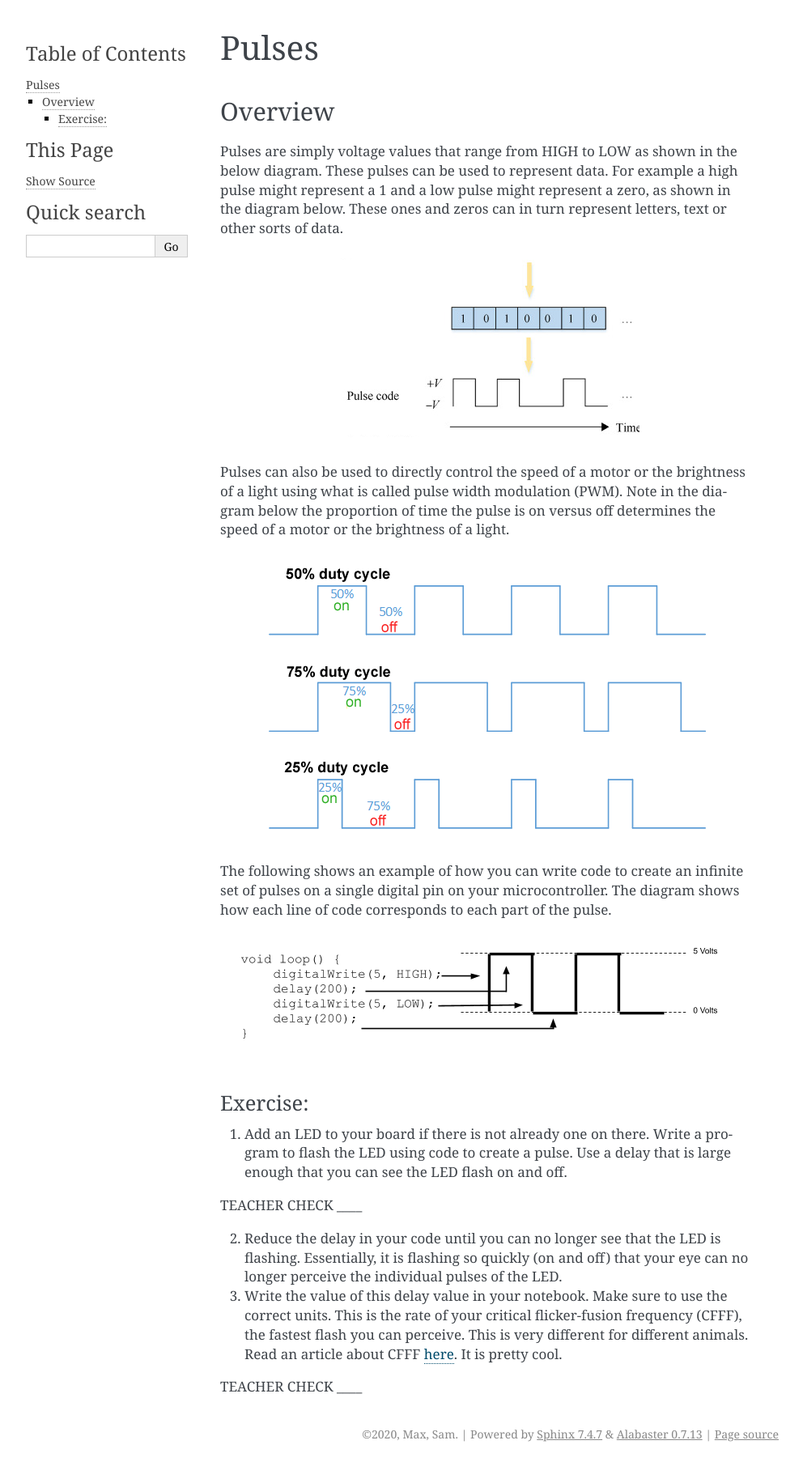
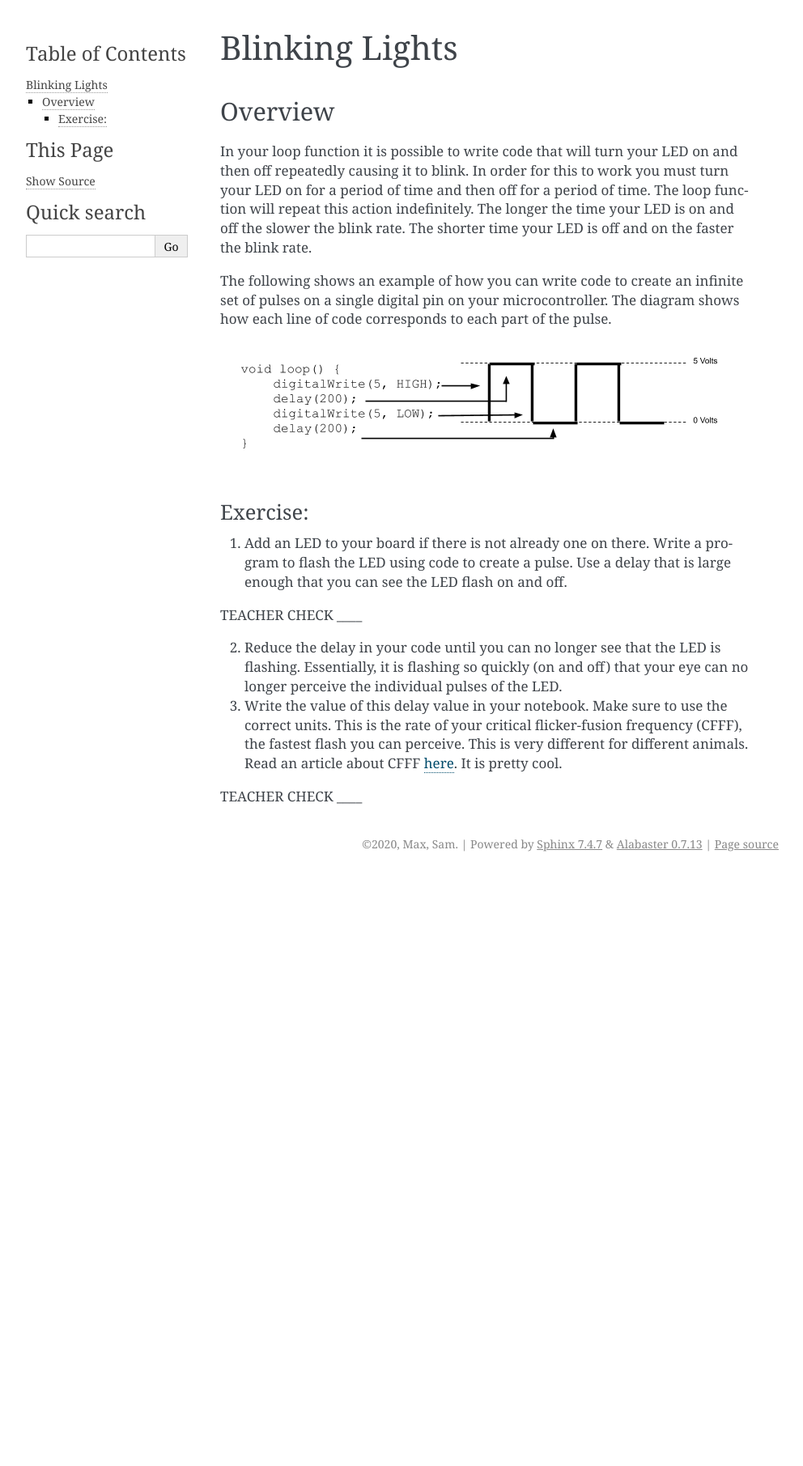
Before and after one commit to maxtkc/mvths-wiki, a Sphinx documentation site: the page built from docs/024-blinking-lights.rst, in a window 1280 px wide. Shown: the whole page at 81% size, without its empty margins (148-1140 px from the left). Built offline with Sphinx 7.4.7, drawn with Linux system fonts in a browser that asks for light colours; pages that are not in the unit, such as notebooks, are missing from menus; after the commit the page ends 1082 px from its top, so only the background shows below that.

Commit message:
Update and rename 024-pulses.rst to 024-blinking-lights.rst

```diff
--- a/docs/024-pulses.rst
+++ b/docs/024-blinking-lights.rst
@@ -1,22 +1,13 @@
-Pulses
+Blinking Lights
 ======
 
 Overview
 --------
 
-Pulses are simply voltage values that range from HIGH to LOW as shown in the below diagram. These pulses can be used to represent data. For
-example a high pulse might represent a 1 and a low pulse might represent a zero, as shown in the diagram below. These ones and zeros can in turn
-represent letters, text or other sorts of data.
+In your loop function it is possible to write code that will turn your LED on and then off repeatedly causing it to blink. In order for this to work
+you must turn your LED on for a period of time and then off for a period of time. The loop function will repeat this action indefinitely. The longer the
+time your LED is on and off the slower the blink rate. The shorter time your LED is off and on the faster the blink rate.
 
-.. figure:: images/pulses.png
-   :alt:
-
-Pulses can also be used to directly control the speed of a motor or the brightness of a light using what is called pulse
-width modulation (PWM). Note in the diagram below the proportion of time the pulse is on versus off determines the speed of
-a motor or the brightness of a light.
-
-.. figure:: images/dutycycle.png
-   :alt:
 
 The following shows an example of how you can write code to create an infinite set of
 pulses on a single digital pin on your microcontroller. The diagram shows how each line of code
```
